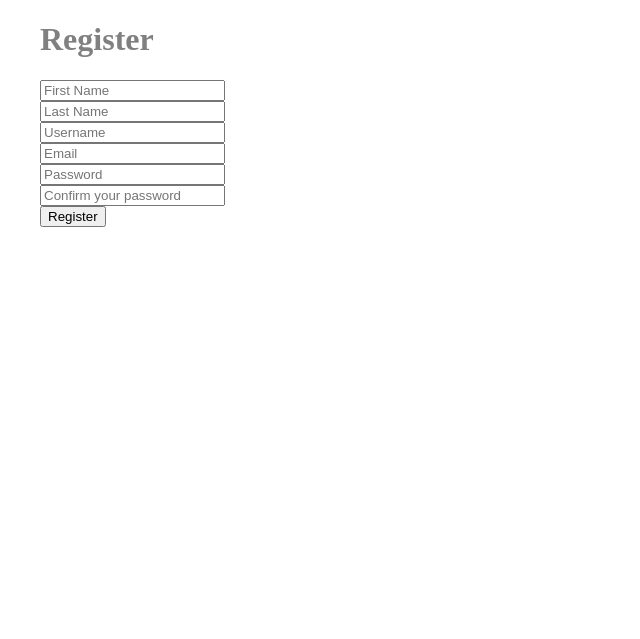
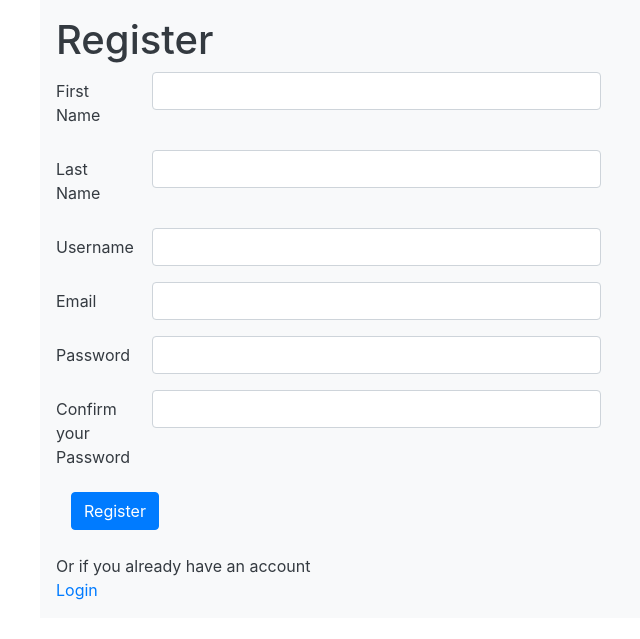
Before and after one commit to JohnDaniewicz/CS_416_Course_Project, a Django app: page /form/register/ in a window 1280 px wide. Shown: the top 639 px of the page, without its empty margins (24-664 px from the left). Run offline with Django 3.2, Linux system fonts and the light colour scheme; some libraries are stand-ins or nearby versions.

Commit message:
Updated on 11/24/19

```diff
--- a/CS_416_Course_Project/urls.py
+++ b/CS_416_Course_Project/urls.py
@@ -19,5 +19,5 @@ from django.urls import path, include
 urlpatterns = [
     path('admin/', admin.site.urls),
     path('form/', include('oursite.urls')),
-    path('page/', include('oursite.urls')) #auth2/
+    path('page/', include('oursite.urls'))
 ]
--- a/oursite/urls.py
+++ b/oursite/urls.py
@@ -6,5 +6,6 @@ urlpatterns = [
     path('', views.index, name='index'),
     path('register/', views.register, name='register'),
     path('login/', views.login, name='login'),
-    path('logout/', views.logout, name='logout'),
+    path('logout/', views.logoutPage, name='logout'),  # changed to logoutPage so this url connects to my new method
+    path('game/', views.gamePage, name='game'),
 ]
--- a/oursite/views.py
+++ b/oursite/views.py
@@ -49,7 +49,15 @@ def login(request):
 def logout(request):
     # This is the method to logout the user
     auth.logout(request)
-    return redirect('index')
+    return redirect('logoutPage')  # connects to the below method so logout.html page is shown
+
+def logoutPage(request):
+    # This is a method specifically for showing the user a specific logout page
+    return render(request, 'oursite/logout.html')
+
+def gamePage(request):
+
+    return render(request, 'oursite/game.html')
 
 def register(request):
     # This is the method to render the registration form page and create a new user based on the form data
--- a/templates/base.html
+++ b/templates/base.html
@@ -3,6 +3,9 @@
 <html lang="en">
 <head>
     <meta charset="UTF-8">
+    <meta name="viewport" content="width=device-width, initial-scale=1, shrink-to-fit=no">
+    <!-- Bootstrap CSS -->
+    <link rel="stylesheet" href="https://stackpath.bootstrapcdn.com/bootstrap/4.3.1/css/bootstrap.min.css" integrity="sha384-ggOyR0iXCbMQv3Xipma34MD+dH/1fQ784/j6cY/iJTQUOhcWr7x9JvoRxT2MZw1T" crossorigin="anonymous">
     <title>{% block title %} {% endblock %}</title>
     <link rel="stylesheet" href="{% static  'css/main.css' %}">
     {% block  styles %}
--- a/templates/oursite/register.html
+++ b/templates/oursite/register.html
@@ -1,7 +1,7 @@
 {% extends 'base.html' %}
 
 {% block content %}
-
+<div class="p-3 mb-2 bg-light text-dark">
     <h1>Register</h1>
 
     {% for message in messages %}
@@ -11,15 +11,59 @@
 
     <form action="{% url 'register' %}" method="POST"> {% csrf_token %}
 
-        <input type="text" name="first_name" placeholder="First Name" required><br>
-        <input type="text" name="last_name" placeholder="Last Name" required><br>
-        <input type="text" name="username" placeholder="Username" required><br>
-        <input type="text" name="email" placeholder="Email" required><br>
-        <input type="password" name="password1" placeholder="Password" required><br>
-        <input type="password" name="password2" placeholder="Confirm your password" required><br>
-        <input type="submit" value="Register">
+        <div class="form-group row">
+                <label for="inputEmail3" class="col-sm-1 col-form-label">First Name</label>
+                <div class="col-sm-5">
+                    <input type="text" class="form-control" name="first_name" required>
+                </div>
+        </div>
 
+        <div class="form-group row">
+                <label for="inputEmail3" class="col-sm-1 col-form-label">Last Name</label>
+                <div class="col-sm-5">
+                    <input type="text" class="form-control" name="last_name" required>
+                </div>
+        </div>
+
+        <div class="form-group row">
+                <label for="inputEmail3" class="col-sm-1 col-form-label">Username</label>
+                <div class="col-sm-5">
+                    <input type="text" class="form-control" name="username" required>
+                </div>
+        </div>
+
+        <div class="form-group row">
+                <label for="inputEmail3" class="col-sm-1 col-form-label">Email</label>
+                <div class="col-sm-5">
+                    <input type="text" class="form-control" name="email" required>
+                </div>
+        </div>
+
+        <div class="form-group row">
+                <label for="inputPassword3" class="col-sm-1 col-form-label">Password</label>
+                <div class="col-sm-5">
+                    <input type="password" class="form-control" name="password1" required>
+                </div>
+        </div>
+
+        <div class="form-group row">
+                <label for="inputPassword3" class="col-sm-1 col-form-label">Confirm your Password</label>
+                <div class="col-sm-5">
+                    <input type="password" class="form-control" name="password2" required>
+                </div>
+        </div>
+
+        <div class="container">
+                <div class="row">
+                    <div class="col align-self-center">
+                        <input type="submit" class="btn btn-primary" value="Register">
+                     </div>
+                </div>
+             </div>
     </form>
-
-
+    <br>
+    Or if you already have an account
+    <br>
+    <a href={% url  'login'%}>Login</a>
+</div>
 {% endblock content %}
```
Also changed, not shown: templates/oursite/contact.html (+4 -3 lines), templates/oursite/index.html (+16 -14 lines), templates/oursite/login.html (+28 -7 lines), templates/oursite/thanks.html (+4 -3 lines), db.sqlite3.
